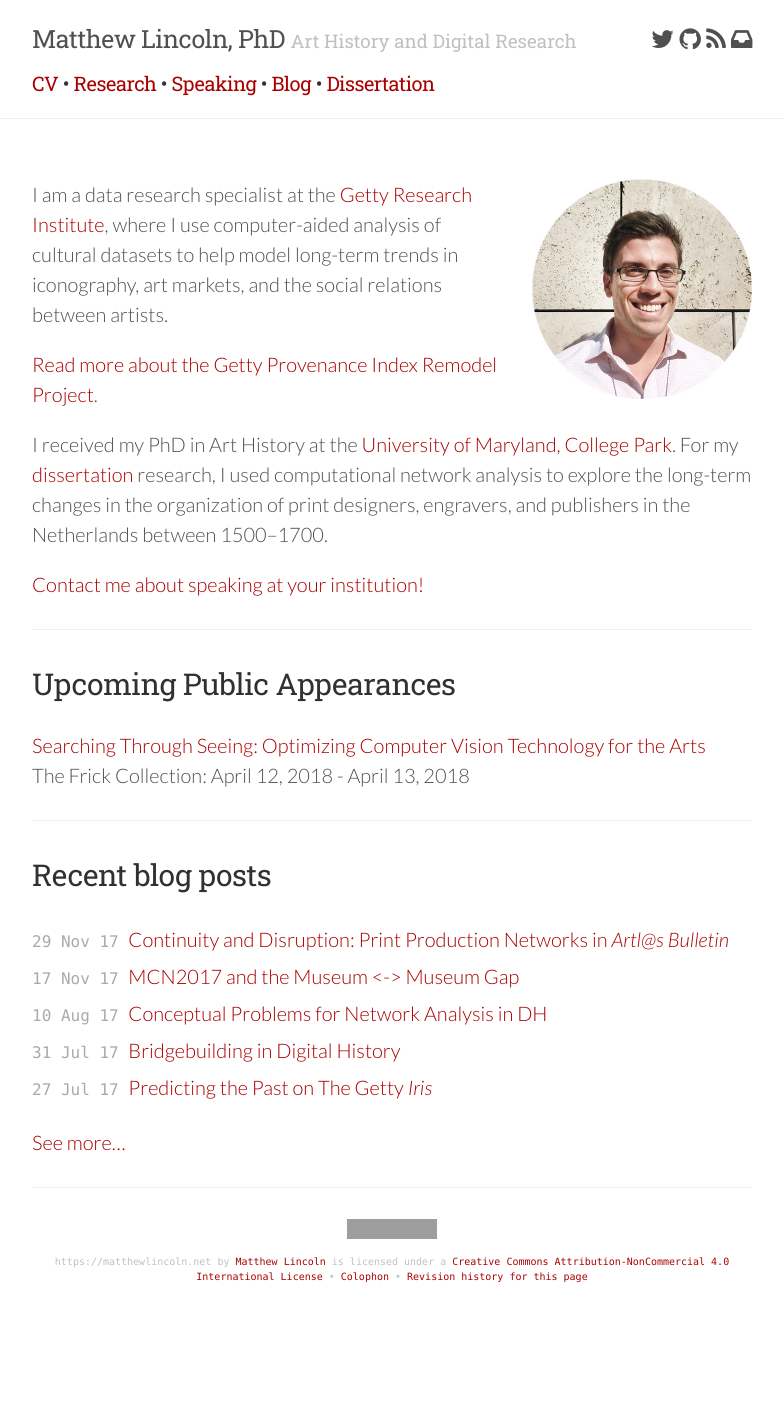
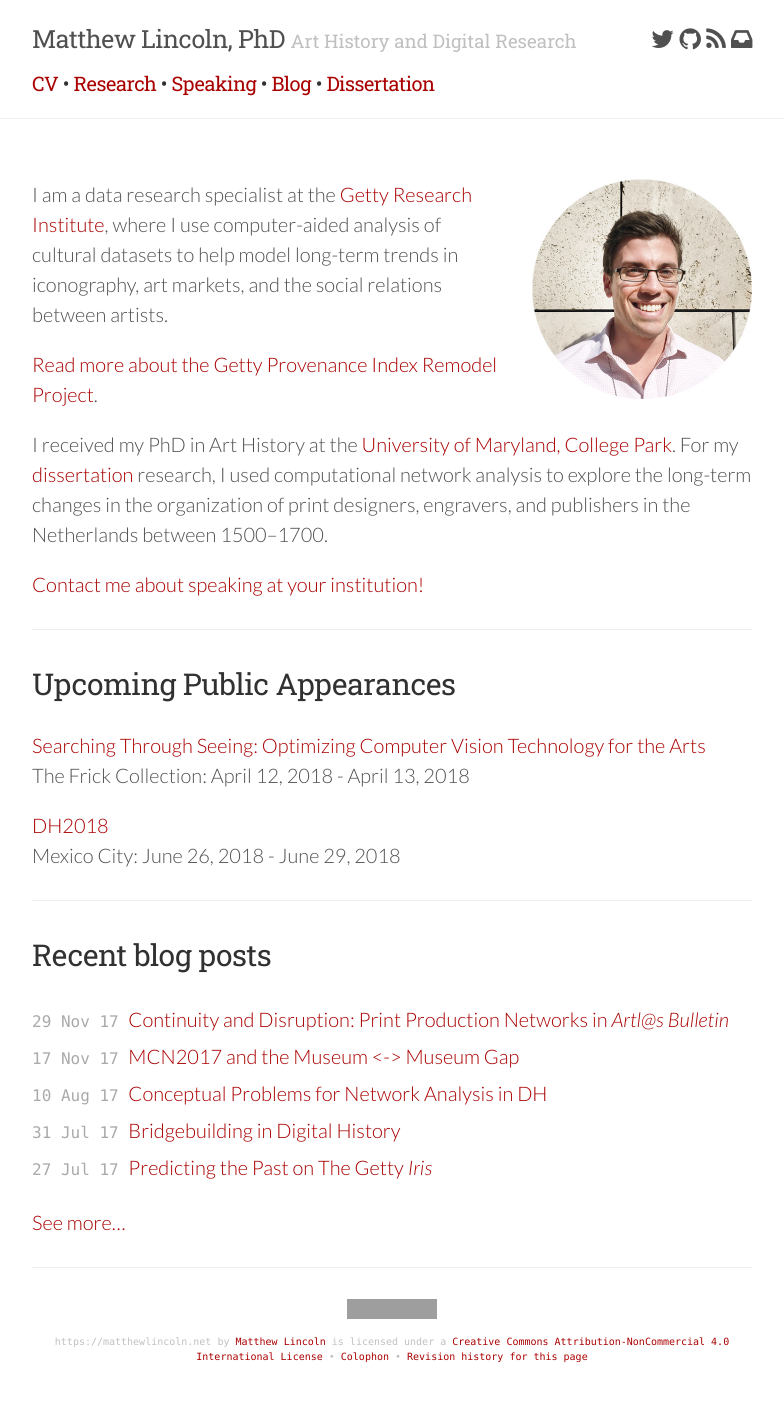
Before and after one commit to mdlincoln/mdlincoln.github.io, a Jekyll site: the page built from index.md, in a window 1280 px wide. Shown: the whole page, without its empty margins (248-1032 px from the left). Built offline with Jekyll 4.4.1, drawn with Linux system fonts in a browser that asks for light colours; nearby versions of some CDN libraries; before the commit the page ends 1324 px from its top, so only the background shows below that; grey boxes are pictures that could not be loaded.

Commit message:
Add DH2018 conference

```diff
--- a/_data/travel.yaml
+++ b/_data/travel.yaml
@@ -4,3 +4,9 @@
   datestart: 2018-04-12 00:00:00 -0800
   dateend:  2018-04-13 00:00:00 -0800
   url: https://www.frick.org/research/upcoming_symposia
+- venue: |
+    DH2018
+  location: Mexico City
+  datestart: 2018-06-26 00:00:00 -0800
+  dateend: 2018-06-29 00:00:00 -0800
+  url: https://dh2018.adho.org/en/
```
